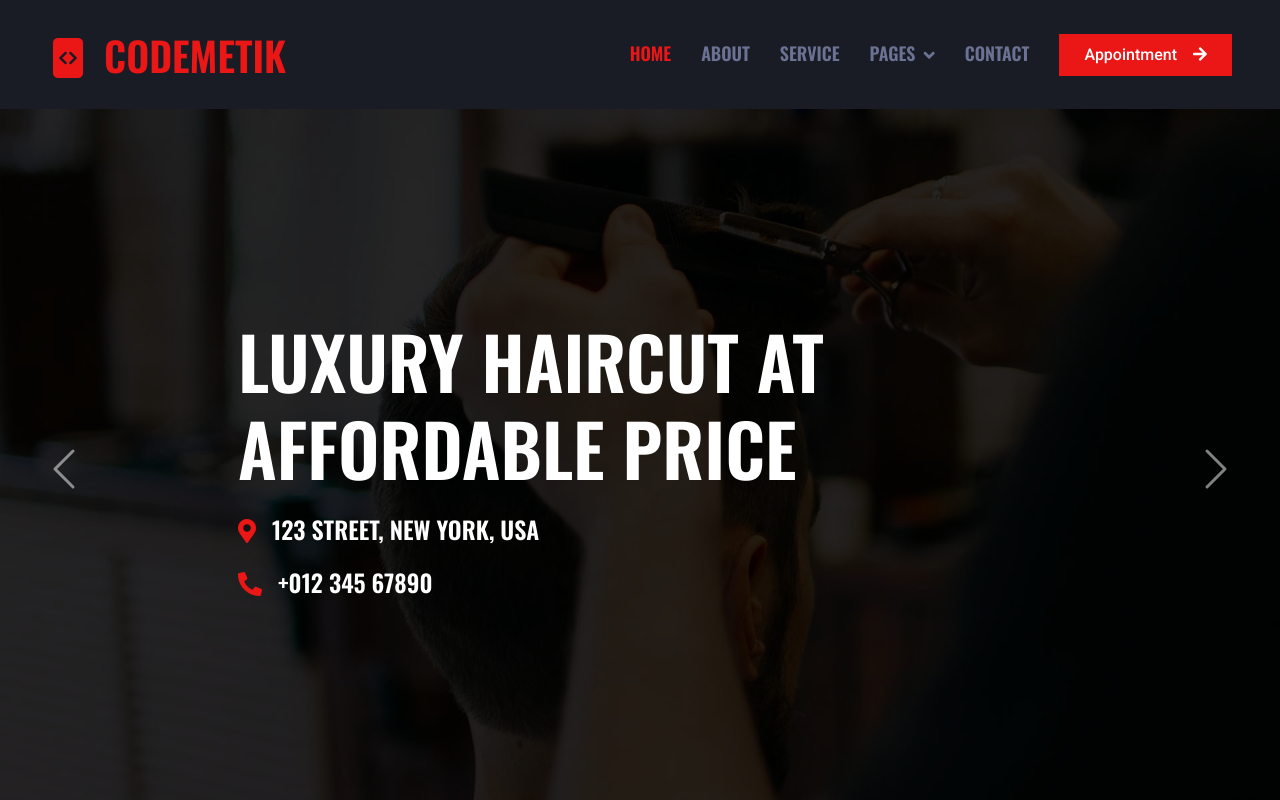
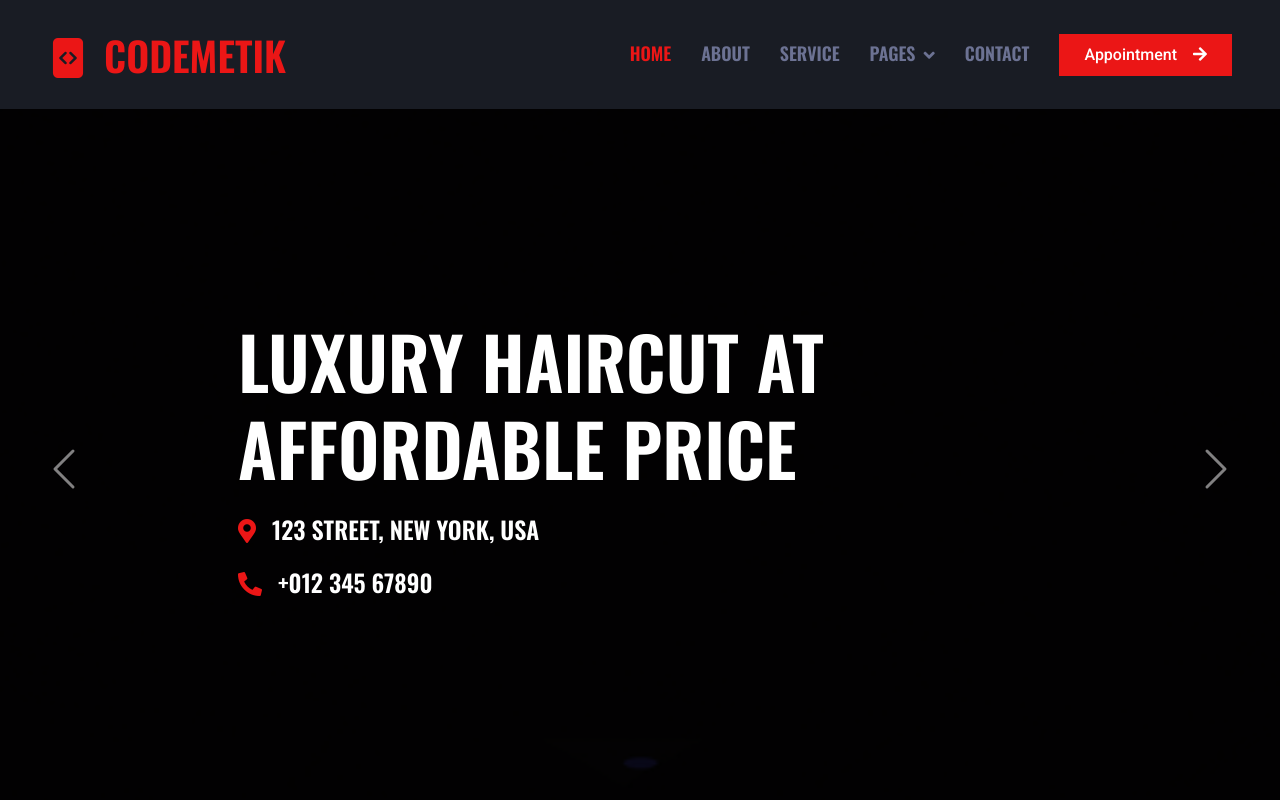
Before and after one commit to codemetik/codemetik.github.io, a plain HTML site: page index.html in a window 1280 px wide. Shown: the top 800 px of the page. Drawn offline with nearby package versions, Linux system fonts and the light colour scheme.

Commit message:
gambar gif

```diff
--- a/index.html
+++ b/index.html
@@ -87,7 +87,7 @@
                     </div>
                 </div>
                 <div class="carousel-item">
-                    <img class="w-100" src="img/carousel-2.jpg" alt="Image">
+                    <img class="w-100" src="img/codegif.gif" alt="Image">
                     <div class="carousel-caption d-flex align-items-center justify-content-center text-start">
                         <div class="mx-sm-5 px-5" style="max-width: 900px;">
                             <h1 class="display-2 text-white text-uppercase mb-4 animated slideInDown">Luxury Haircut at Affordable Price</h1>
```
Also changed, not shown: img/codegif.gif (added), 1 other file.
